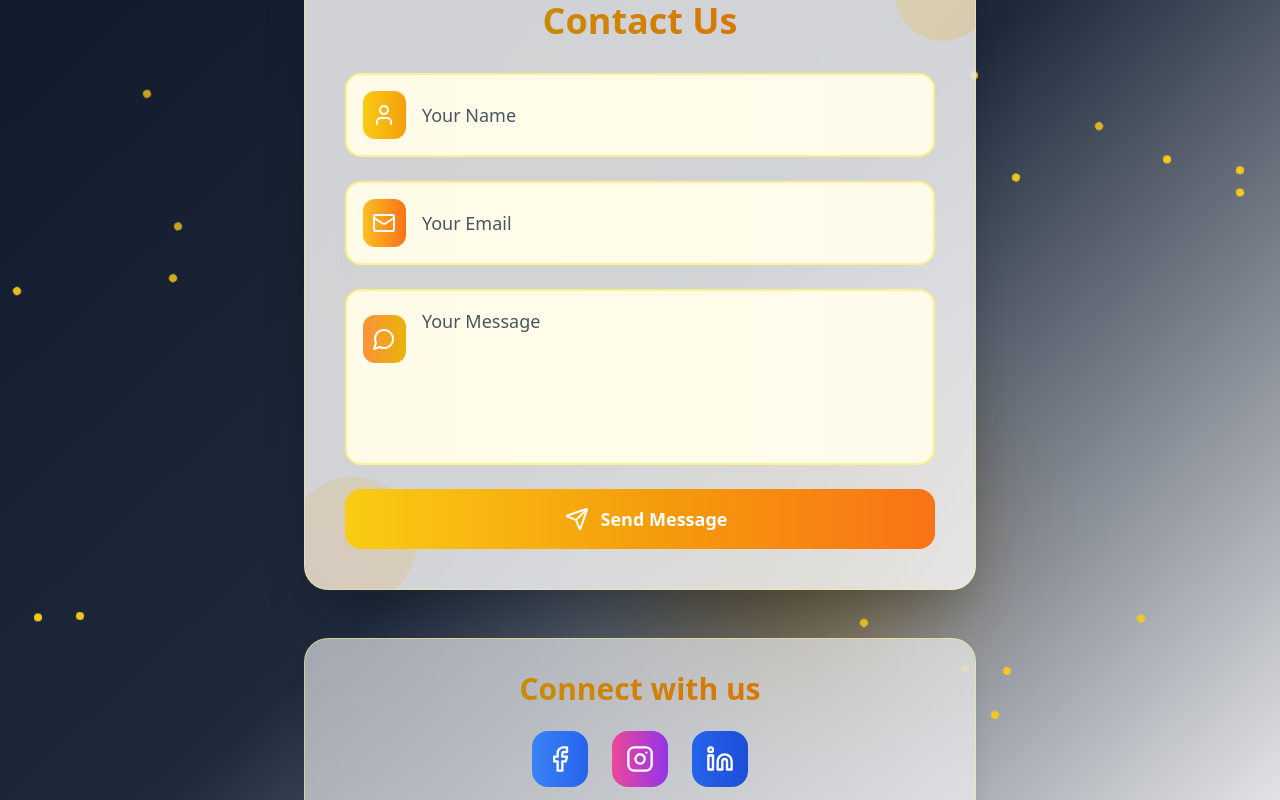
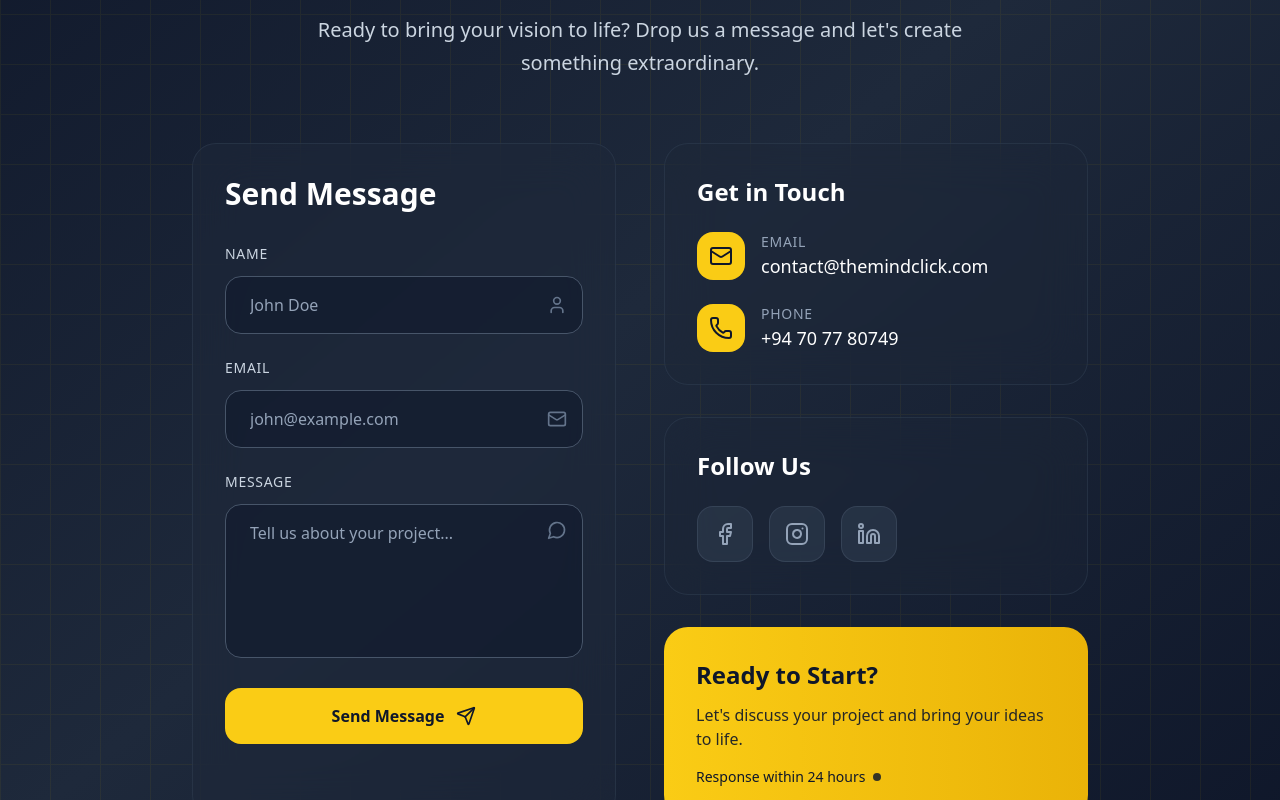
Before and after one commit to SumindaBandara/MindClickDigitalAgency, a React (Vite) app: page /contact in a window 1280 px wide. Shown: the part 300-1100 px from the top of the page. Built offline with nearby package versions, Linux system fonts and the light colour scheme.

Commit message:
updated contact pages and services

```diff
--- a/src/Components/Navigation.jsx
+++ b/src/Components/Navigation.jsx
@@ -65,20 +65,16 @@ const Navigation = () => {
         <Link
           key={item.title}
           to={item.path}
+          onClick={() => setIsOpen(false)}
           className="text-gray-100 hover:text-white hover:bg-[#ffd600] block px-3 py-2 rounded-md text-base font-medium"
         >
           {item.title}
         </Link>
       ))}
-            {/* <Link
-              to="/GetStarted"
-              className="w-full text-center bg-white text-[#ffd600] hover:bg-gray-100 px-4 py-2 rounded-md text-sm font-medium mt-4"
-            >
-              Get Started
-            </Link> */}
     </div>
   </div>
 )}
+
     </nav>
   );
 };
--- a/src/pages/Contact/ContactPage.jsx
+++ b/src/pages/Contact/ContactPage.jsx
@@ -56,115 +56,111 @@ export default function ContactPage() {
   };
 
   return (
-    <div className="min-h-screen bg-gradient-to-br from-slate-900 via-slate-800 to-white relative overflow-hidden">
-      {/* Animated Background Elements */}
+    <div className="min-h-screen bg-slate-900 relative overflow-hidden">
+
+      {/* Modern geometric background */}
       <div className="absolute inset-0">
-        <div className="absolute top-1/4 left-1/4 w-96 h-96 bg-yellow-300 rounded-full mix-blend-multiply filter blur-3xl opacity-30 animate-pulse"></div>
-        <div className="absolute top-1/2 right-1/4 w-80 h-80 bg-amber-400 rounded-full mix-blend-multiply filter blur-3xl opacity-40 animate-pulse animation-delay-2s"></div>
-        <div className="absolute bottom-1/4 left-1/2 w-72 h-72 bg-orange-300 rounded-full mix-blend-multiply filter blur-3xl opacity-35 animate-pulse animation-delay-4s"></div>
+        <div className="absolute top-0 left-0 w-full h-full opacity-5">
+          <div className="absolute top-1/4 left-1/4 w-64 h-64 border border-yellow-400 rounded-full"></div>
+          <div className="absolute top-1/2 right-1/4 w-48 h-48 bg-yellow-400 opacity-10 blur-3xl"></div>
+          <div className="absolute bottom-1/4 left-1/2 w-32 h-32 border-2 border-yellow-400 rotate-45"></div>
         </div>
 
-      {/* Floating Particles */}
-      <div className="absolute inset-0 overflow-hidden pointer-events-none">
-        {[...Array(40)].map((_, i) => (
+        {/* Gradient overlay */}
+        <div className="absolute inset-0 bg-gradient-to-br from-slate-900 via-slate-800 to-slate-900"></div>
+
+        {/* Grid pattern */}
         <div
-            key={i}
-            className="absolute w-2 h-2 bg-yellow-400 rounded-full opacity-60"
+          className="absolute inset-0 opacity-5"
           style={{
-              left: `${Math.random() * 100}%`,
-              top: `${Math.random() * 100}%`,
-              animationDelay: `${Math.random() * 15}s`,
-              animation: `float ${8 + Math.random() * 8}s infinite linear`
+            backgroundImage: `
+              linear-gradient(#ffd600 1px, transparent 1px),
+              linear-gradient(90deg, #ffd600 1px, transparent 1px)
+            `,
+            backgroundSize: '50px 50px'
           }}
         ></div>
-        ))}
       </div>
 
       <div className="relative z-10 min-h-screen flex flex-col items-center justify-center p-6">
 
-        {/* Header Section */}
-        <div className="text-center mb-12">
-          <h1 className="text-6xl font-black mb-4">
-            <span className="bg-gradient-to-r from-yellow-600 via-amber-600 to-orange-600 bg-clip-text text-transparent">
-              Get In Touch
-            </span>
+        {/* Header */}
+        <div className="text-center mb-16">
+          <div className="inline-block mb-4 px-6 py-2 border border-yellow-400/30 rounded-full">
+            <span className="text-yellow-400 text-sm font-medium tracking-wider uppercase">Contact</span>
+          </div>
+          <h1 className="text-6xl md:text-7xl font-bold mb-6 text-white leading-tight">
+            Let's Work
+            <span className="block text-yellow-400">Together</span>
           </h1>
-          <p className="text-xl text-white max-w-2xl">
-            Ready to transform your digital presence? Let's start the conversation.
+          <p className="text-slate-300 text-xl max-w-2xl leading-relaxed">
+            Ready to bring your vision to life? Drop us a message and let's create something extraordinary.
           </p>
-          <div className="w-24 h-1 bg-gradient-to-r from-yellow-400 to-amber-500 mx-auto mt-4"></div>
         </div>
 
-        {/* Form Container */}
-        <div className="bg-white/80 backdrop-blur-xl rounded-3xl shadow-2xl max-w-2xl w-full p-10 border border-yellow-200/50 relative overflow-hidden">
+        {/* Main Form Container */}
+        <div className="w-full max-w-4xl grid grid-cols-1 lg:grid-cols-2 gap-12">
 
-          {/* Decorative Elements */}
-          <div className="absolute -top-4 -right-4 w-24 h-24 bg-gradient-to-br from-yellow-400 to-amber-500 rounded-full opacity-20"></div>
-          <div className="absolute -bottom-4 -left-4 w-32 h-32 bg-gradient-to-tr from-orange-400 to-yellow-500 rounded-full opacity-15"></div>
-
-          <div className="relative z-10">
-            <h2 className="text-4xl font-bold text-center mb-8">
-              <span className="bg-gradient-to-r from-yellow-600 to-amber-600 bg-clip-text text-transparent">
-                Contact Us
-              </span>
-            </h2>
+          {/* Contact Form */}
+          <div className="bg-slate-800/50 backdrop-blur-xl border border-slate-700/50 rounded-3xl p-8 hover:border-yellow-400/30 transition-all duration-500">
+            <h2 className="text-3xl font-bold text-white mb-8">Send Message</h2>
 
             <div className="space-y-6">
 
               {/* Name Field */}
-              <div className="relative group">
-                <div className="absolute inset-0 bg-gradient-to-r from-yellow-400 to-amber-500 rounded-2xl opacity-0 group-hover:opacity-100 transition-opacity duration-300 blur-sm"></div>
-                <div className="relative flex items-center bg-gradient-to-r from-yellow-50 to-amber-50 rounded-2xl p-4 border-2 border-yellow-200 focus-within:border-yellow-400 transition-all duration-300 group-hover:shadow-lg">
-                  <div className="w-12 h-12 bg-gradient-to-r from-yellow-400 to-amber-500 rounded-xl flex items-center justify-center mr-4 group-hover:scale-110 transition-transform duration-300">
-                    <User className="w-6 h-6 text-white" />
-                  </div>
+              <div className="group">
+                <label className="block text-slate-300 text-sm font-medium mb-3 uppercase tracking-wider">Name</label>
+                <div className="relative">
                   <input
                     type="text"
                     name="name"
                     value={formData.name}
                     onChange={handleInputChange}
-                    placeholder="Your Name"
+                    placeholder="John Doe"
                     required
-                    className="w-full bg-transparent text-gray-800 text-lg placeholder-gray-600 focus:outline-none font-medium"
+                    className="w-full bg-slate-900/50 border border-slate-600 rounded-2xl px-6 py-4 text-white placeholder-slate-400 focus:outline-none focus:border-yellow-400 focus:ring-1 focus:ring-yellow-400/20 transition-all duration-300"
                   />
+                  <div className="absolute right-4 top-1/2 -translate-y-1/2">
+                    <User className="w-5 h-5 text-slate-500 group-focus-within:text-yellow-400 transition-colors" />
+                  </div>
                 </div>
               </div>
 
               {/* Email Field */}
-              <div className="relative group">
-                <div className="absolute inset-0 bg-gradient-to-r from-yellow-400 to-amber-500 rounded-2xl opacity-0 group-hover:opacity-100 transition-opacity duration-300 blur-sm"></div>
-                <div className="relative flex items-center bg-gradient-to-r from-yellow-50 to-amber-50 rounded-2xl p-4 border-2 border-yellow-200 focus-within:border-yellow-400 transition-all duration-300 group-hover:shadow-lg">
-                  <div className="w-12 h-12 bg-gradient-to-r from-amber-400 to-orange-500 rounded-xl flex items-center justify-center mr-4 group-hover:scale-110 transition-transform duration-300">
-                    <Mail className="w-6 h-6 text-white" />
-                  </div>
+              <div className="group">
+                <label className="block text-slate-300 text-sm font-medium mb-3 uppercase tracking-wider">Email</label>
+                <div className="relative">
                   <input
                     type="email"
                     name="email"
                     value={formData.email}
                     onChange={handleInputChange}
-                    placeholder="Your Email"
+                    placeholder="john@example.com"
                     required
-                    className="w-full bg-transparent text-gray-800 text-lg placeholder-gray-600 focus:outline-none font-medium"
+                    className="w-full bg-slate-900/50 border border-slate-600 rounded-2xl px-6 py-4 text-white placeholder-slate-400 focus:outline-none focus:border-yellow-400 focus:ring-1 focus:ring-yellow-400/20 transition-all duration-300"
                   />
+                  <div className="absolute right-4 top-1/2 -translate-y-1/2">
+                    <Mail className="w-5 h-5 text-slate-500 group-focus-within:text-yellow-400 transition-colors" />
+                  </div>
                 </div>
               </div>
 
               {/* Message Field */}
-              <div className="relative group">
-                <div className="absolute inset-0 bg-gradient-to-r from-yellow-400 to-amber-500 rounded-2xl opacity-0 group-hover:opacity-100 transition-opacity duration-300 blur-sm"></div>
-                <div className="relative flex items-start bg-gradient-to-r from-yellow-50 to-amber-50 rounded-2xl p-4 border-2 border-yellow-200 focus-within:border-yellow-400 transition-all duration-300 group-hover:shadow-lg">
-                  <div className="w-12 h-12 bg-gradient-to-r from-orange-400 to-yellow-500 rounded-xl flex items-center justify-center mr-4 mt-2 group-hover:scale-110 transition-transform duration-300">
-                    <MessageCircle className="w-6 h-6 text-white" />
-                  </div>
+              <div className="group">
+                <label className="block text-slate-300 text-sm font-medium mb-3 uppercase tracking-wider">Message</label>
+                <div className="relative">
                   <textarea
                     name="message"
                     value={formData.message}
                     onChange={handleInputChange}
-                    placeholder="Your Message"
+                    placeholder="Tell us about your project..."
                     rows="5"
                     required
-                    className="w-full bg-transparent text-gray-800 text-lg placeholder-gray-600 focus:outline-none resize-none font-medium"
+                    className="w-full bg-slate-900/50 border border-slate-600 rounded-2xl px-6 py-4 text-white placeholder-slate-400 focus:outline-none focus:border-yellow-400 focus:ring-1 focus:ring-yellow-400/20 transition-all duration-300 resize-none"
                   ></textarea>
+                  <div className="absolute right-4 top-4">
+                    <MessageCircle className="w-5 h-5 text-slate-500 group-focus-within:text-yellow-400 transition-colors" />
+                  </div>
                 </div>
               </div>
 
@@ -173,96 +169,66 @@ export default function ContactPage() {
                 type="button"
                 onClick={handleSubmit}
                 disabled={isLoading}
-                className="w-full py-4 rounded-2xl bg-gradient-to-r from-yellow-400 via-amber-500 to-orange-500 text-white font-bold text-lg hover:from-yellow-500 hover:via-amber-600 hover:to-orange-600 transition-all duration-300 transform hover:scale-105 hover:shadow-2xl disabled:opacity-50 disabled:cursor-not-allowed disabled:transform-none flex items-center justify-center space-x-3 relative overflow-hidden group"
+                className="w-full bg-yellow-400 hover:bg-yellow-500 text-slate-900 font-bold py-4 px-8 rounded-2xl transition-all duration-300 transform hover:scale-[1.02] active:scale-[0.98] disabled:opacity-50 disabled:cursor-not-allowed disabled:transform-none flex items-center justify-center space-x-3 group"
               >
-                <div className="absolute inset-0 bg-gradient-to-r from-white/20 to-transparent opacity-0 group-hover:opacity-100 transition-opacity duration-300"></div>
                 {isLoading ? (
                   <>
-                    <div className="w-6 h-6 border-2 border-white border-t-transparent rounded-full animate-spin"></div>
+                    <div className="w-5 h-5 border-2 border-slate-900 border-t-transparent rounded-full animate-spin"></div>
                     <span>Sending...</span>
                   </>
                 ) : (
                   <>
-                    <Send className="w-6 h-6" />
                     <span>Send Message</span>
+                    <Send className="w-5 h-5 group-hover:translate-x-1 transition-transform" />
                   </>
                 )}
               </button>
             </div>
 
+            {/* Result Message */}
             {result && (
-              <div className={`mt-6 p-4 rounded-2xl text-center font-semibold text-lg ${
+              <div className={`mt-6 p-4 rounded-2xl text-center font-medium ${
                 result.includes('✅')
-                  ? 'bg-green-100 text-green-800 border-2 border-green-200'
-                  : 'bg-red-100 text-red-800 border-2 border-red-200'
+                  ? 'bg-green-400/10 text-green-400 border border-green-400/20'
+                  : 'bg-red-400/10 text-red-400 border border-red-400/20'
               }`}>
                 {result}
               </div>
             )}
           </div>
+
+          {/* Contact Info & Social */}
+          <div className="space-y-8">
+
+            {/* Contact Information */}
+            <div className="bg-slate-800/30 backdrop-blur-xl border border-slate-700/50 rounded-3xl p-8">
+              <h3 className="text-2xl font-bold text-white mb-6">Get in Touch</h3>
+
+              <div className="space-y-6">
+                <div className="flex items-start space-x-4 group">
+                  <div className="w-12 h-12 bg-yellow-400 rounded-2xl flex items-center justify-center flex-shrink-0 group-hover:scale-110 transition-transform">
+                    <Mail className="w-6 h-6 text-slate-900" />
                   </div>
-
-        {/* Social Media Section */}
-        <div className="mt-12 text-center max-w-2xl w-full">
-          <div className="bg-white/60 backdrop-blur-xl rounded-3xl p-8 border border-yellow-200/50 shadow-xl">
-            <h3 className="text-3xl font-bold mb-6">
-              <span className="bg-gradient-to-r from-yellow-600 to-amber-600 bg-clip-text text-transparent">
-                Connect with us
-              </span>
-            </h3>
-
-            {/* Social Icons */}
-            <div className="flex justify-center space-x-6 mb-8">
-              <a
-                href="https://www.facebook.com/YourPage"
-                target="_blank"
-                rel="noopener noreferrer"
-                aria-label="Facebook"
-                className="w-14 h-14 bg-gradient-to-r from-blue-500 to-blue-600 rounded-2xl flex items-center justify-center text-white hover:scale-110 transition-all duration-300 hover:shadow-lg group"
-              >
-                <Facebook className="w-7 h-7 group-hover:scale-110 transition-transform" />
-              </a>
-              <a
-                href="https://www.instagram.com/YourProfile"
-                target="_blank"
-                rel="noopener noreferrer"
-                aria-label="Instagram"
-                className="w-14 h-14 bg-gradient-to-r from-pink-500 to-purple-600 rounded-2xl flex items-center justify-center text-white hover:scale-110 transition-all duration-300 hover:shadow-lg group"
-              >
-                <Instagram className="w-7 h-7 group-hover:scale-110 transition-transform" />
-              </a>
-              <a
-                href="https://www.linkedin.com/company/YourCompany"
-                target="_blank"
-                rel="noopener noreferrer"
-                aria-label="LinkedIn"
-                className="w-14 h-14 bg-gradient-to-r from-blue-600 to-blue-700 rounded-2xl flex items-center justify-center text-white hover:scale-110 transition-all duration-300 hover:shadow-lg group"
-              >
-                <Linkedin className="w-7 h-7 group-hover:scale-110 transition-transform" />
-              </a>
-            </div>
-
-            {/* Contact Info */}
-            <div className="space-y-4">
-              <div className="flex items-center justify-center space-x-3 text-gray-700">
-                <div className="w-8 h-8 bg-gradient-to-r from-yellow-400 to-amber-500 rounded-lg flex items-center justify-center">
-                  <Mail className="w-4 h-4 text-white" />
-                </div>
+                  <div>
+                    <p className="text-slate-400 text-sm uppercase tracking-wider font-medium">Email</p>
                     <a
                       href="mailto:contact@themindclick.com"
-                  className="text-lg font-medium hover:text-yellow-600 transition-colors underline decoration-yellow-400 decoration-2 underline-offset-4"
+                      className="text-white text-lg font-medium hover:text-yellow-400 transition-colors"
                     >
                       contact@themindclick.com
                     </a>
                   </div>
+                </div>
 
-              <div className="flex items-center justify-center space-x-3 text-gray-700">
-                <div className="w-8 h-8 bg-gradient-to-r from-amber-400 to-orange-500 rounded-lg flex items-center justify-center">
-                  <Phone className="w-4 h-4 text-white" />
+                <div className="flex items-start space-x-4 group">
+                  <div className="w-12 h-12 bg-yellow-400 rounded-2xl flex items-center justify-center flex-shrink-0 group-hover:scale-110 transition-transform">
+                    <Phone className="w-6 h-6 text-slate-900" />
                   </div>
+                  <div>
+                    <p className="text-slate-400 text-sm uppercase tracking-wider font-medium">Phone</p>
                     <a
-                  href="+94707780749"
-                  className="text-lg font-medium hover:text-yellow-600 transition-colors underline decoration-yellow-400 decoration-2 underline-offset-4"
+                      href="tel:+94707780749"
+                      className="text-white text-lg font-medium hover:text-yellow-400 transition-colors"
                     >
                       +94 70 77 80749
                     </a>
@@ -270,36 +236,56 @@ export default function ContactPage() {
                 </div>
               </div>
             </div>
+
+            {/* Social Media */}
+            <div className="bg-slate-800/30 backdrop-blur-xl border border-slate-700/50 rounded-3xl p-8">
+              <h3 className="text-2xl font-bold text-white mb-6">Follow Us</h3>
+
+              <div className="flex space-x-4">
+                <a
+                  href="https://www.facebook.com/YourPage"
+                  target="_blank"
+                  rel="noopener noreferrer"
+                  aria-label="Facebook"
+                  className="w-14 h-14 bg-slate-700/50 hover:bg-blue-600 rounded-2xl flex items-center justify-center text-slate-400 hover:text-white transition-all duration-300 hover:scale-110 group border border-slate-600/50 hover:border-blue-500"
+                >
+                  <Facebook className="w-6 h-6" />
+                </a>
+                <a
+                  href="https://www.instagram.com/YourProfile"
+                  target="_blank"
+                  rel="noopener noreferrer"
+                  aria-label="Instagram"
+                  className="w-14 h-14 bg-slate-700/50 hover:bg-gradient-to-r hover:from-purple-500 hover:to-pink-500 rounded-2xl flex items-center justify-center text-slate-400 hover:text-white transition-all duration-300 hover:scale-110 group border border-slate-600/50 hover:border-purple-400"
+                >
+                  <Instagram className="w-6 h-6" />
+                </a>
+                <a
+                  href="https://www.linkedin.com/company/YourCompany"
+                  target="_blank"
+                  rel="noopener noreferrer"
+                  aria-label="LinkedIn"
+                  className="w-14 h-14 bg-slate-700/50 hover:bg-blue-700 rounded-2xl flex items-center justify-center text-slate-400 hover:text-white transition-all duration-300 hover:scale-110 group border border-slate-600/50 hover:border-blue-500"
+                >
+                  <Linkedin className="w-6 h-6" />
+                </a>
+              </div>
             </div>
 
-      <style jsx>{`
-        @keyframes float {
-          0%, 100% {
-            transform: translateY(0px) rotate(0deg);
-            opacity: 0.6;
-          }
-          25% {
-            transform: translateY(-20px) rotate(90deg);
-            opacity: 0.8;
-          }
-          50% {
-            transform: translateY(-10px) rotate(180deg);
-            opacity: 1;
-          }
-          75% {
-            transform: translateY(-30px) rotate(270deg);
-            opacity: 0.7;
-          }
-        }
-
-        .animation-delay-2s {
-          animation-delay: 2s;
-        }
-
-        .animation-delay-4s {
-          animation-delay: 4s;
-        }
-      `}</style>
+            {/* Call to Action */}
+            <div className="bg-gradient-to-r from-yellow-400 to-yellow-500 rounded-3xl p-8 text-slate-900">
+              <h3 className="text-2xl font-bold mb-3">Ready to Start?</h3>
+              <p className="mb-4 opacity-90">
+                Let's discuss your project and bring your ideas to life.
+              </p>
+              <div className="flex items-center space-x-2 text-sm font-medium">
+                <span>Response within 24 hours</span>
+                <div className="w-2 h-2 bg-slate-900 rounded-full animate-pulse"></div>
+              </div>
+            </div>
+          </div>
+        </div>
+      </div>
     </div>
   );
 }
```
Also changed, not shown: src/pages/ServicesPage/DetailedServicesPage.jsx (+25 -19 lines). Lines whose indentation alone changed are shown as unchanged.
